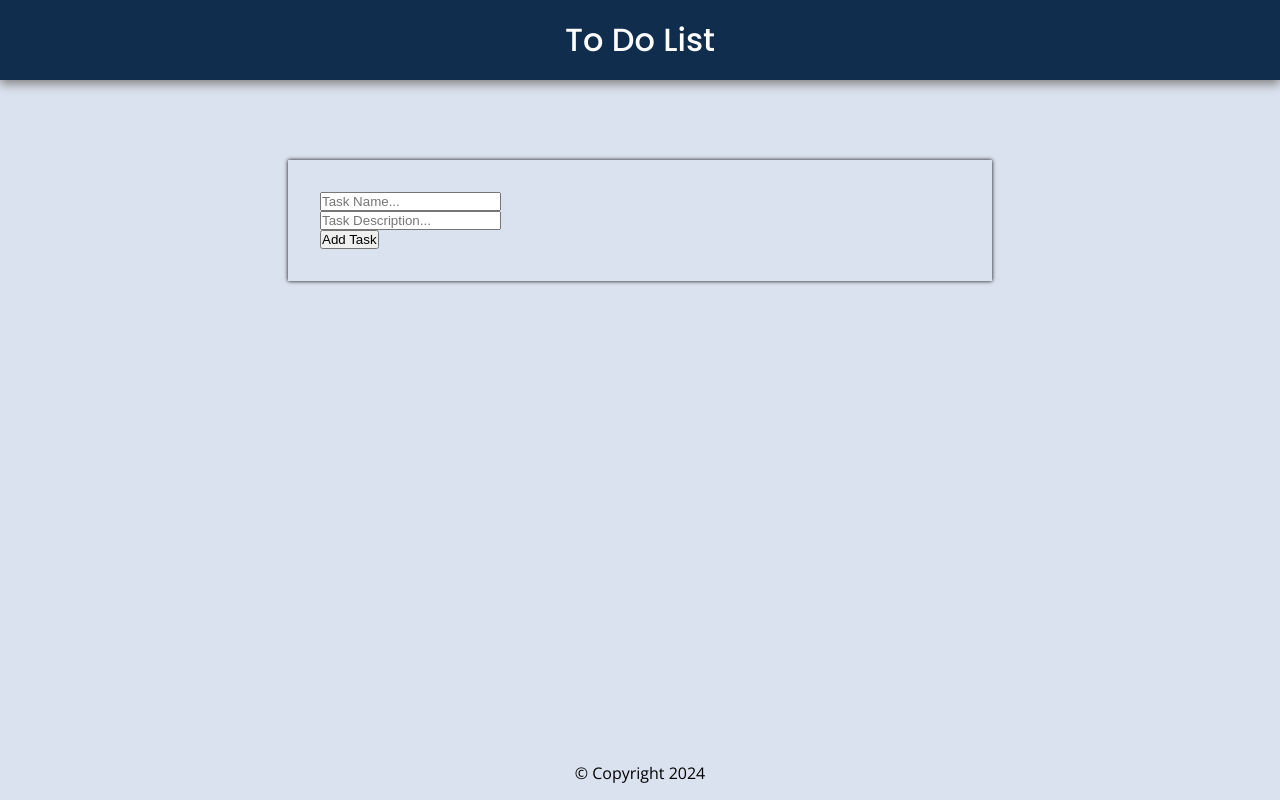
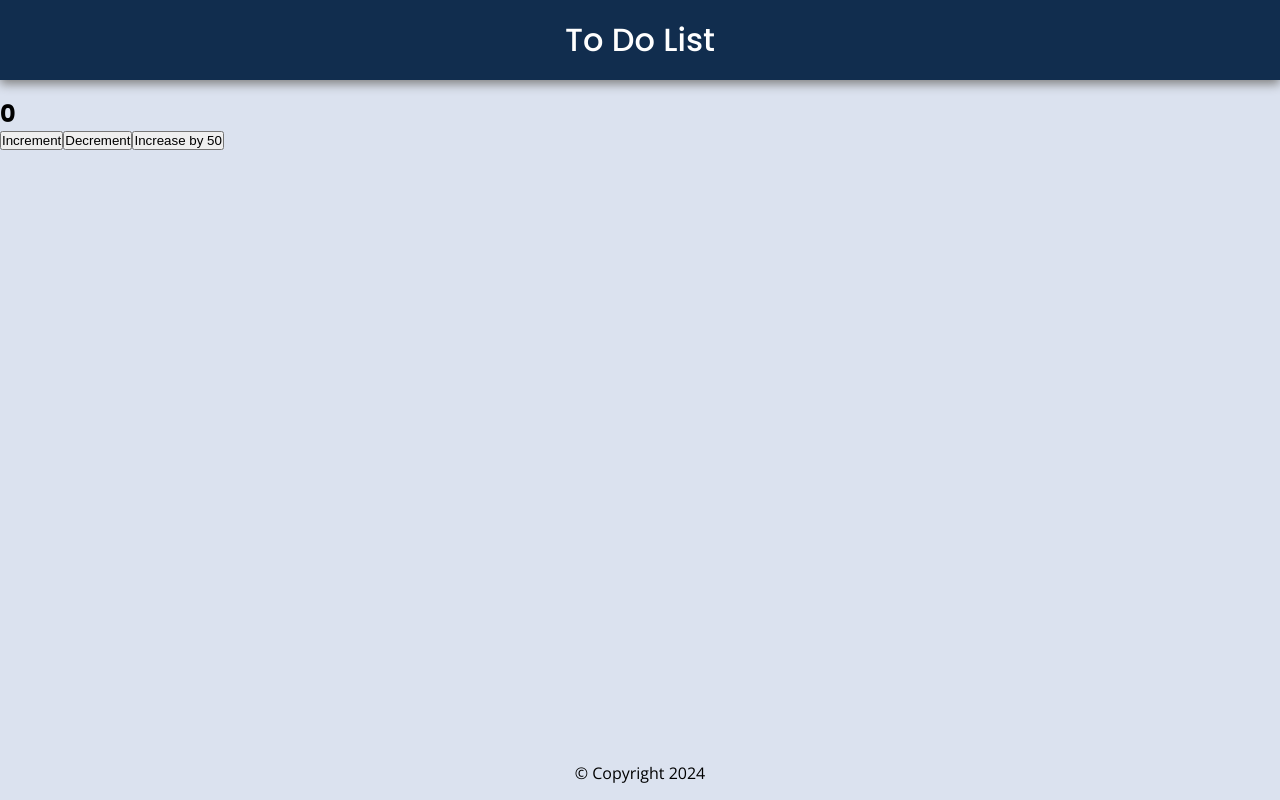
Before and after one commit to rohnshrma/mern-tdl-front, a React (Create React App) app: page / in a window 1280 px wide. Built offline with nearby package versions, Linux system fonts and the light colour scheme.

Commit message:
useReducer

```diff
--- a/src/App.js
+++ b/src/App.js
@@ -58,11 +58,11 @@ const App = () => {
       {/* Rendering the Header component at the top of the App */}
       <Header />
 
-      {/* <Counter /> */}
+      <Counter />
       {/* Rendering the CreateArea component, which allows users to create new tasks.
           Passing the 'addTaskHandler' function as a prop named 'onAdd' so that
           CreateArea can use it to add new tasks to the task list */}
-      <CreateArea onAdd={addTaskHandler} />
+      {/* <CreateArea onAdd={addTaskHandler} /> */}
 
       {/* Rendering the Tasks component, which displays the list of tasks.
           Passing the current 'allTasks' state as a prop named 'tasks' for display
--- a/src/Components/Counter.js
+++ b/src/Components/Counter.js
@@ -1,47 +1,60 @@
-import { useState } from "react";
-// Importing the useState hook from React.
-// useState is a function that lets us add state to a functional component.
+import { type } from "@testing-library/user-event/dist/type";
+import { useReducer, useState } from "react";
+
+const initialState = {
+  count: 0,
+};
+
+const countReducer = (currentState, action) => {
+  // console.log("reducer re-running", "State =>", currentState, "Action =>", action);
+
+  if (action.type === "INCREMENT") {
+    return {
+      count: currentState.count + 1,
+    };
+  }
+
+  if (action.type === "DECREMENT") {
+    return {
+      count: currentState.count - 1,
+    };
+  }
+
+  if (action.type === "INCREASE") {
+    return {
+      count: currentState.count + action.payload,
+    };
+  }
+
+  return initialState;
+};
 
 const Counter = () => {
-  // Defining a functional component called Counter.
-  console.log("Counter Running");
-  // Logs "Counter Running" to the console each time this component re-renders.
-
-  var [countData, setCountData] = useState({
-    count: 0,
-  });
-  // Using the useState hook to declare a state variable named 'count' and a function 'setCount' to update it.
-  // The initial value of 'count' is set to 0.
+  const [state, dispatch] = useReducer(countReducer, initialState);
 
   const handleClick = () => {
-    // Defining a function named handleClick to handle button clicks.
-    // setCountData((prevCountData) => {
-    //   console.log(prevCountData.count);
-    //   return {
-    //     // count: prevCountData.count + 1,
-    //     count: countData.count + 1,
-    //   };
-    // });
-
-    // setCountData({ count: countData.count + 1 });
-
-    // Updating the 'count'state by incrementing it by 1 using the 'setCount' function.
-    // The use of `count += 1` in setCount is unconventional and not recommended; `setCount(count + 1)` is preferred.
-    console.log(countData);
-    // Logs the updated count to the console.
+    dispatch({ type: "INCREMENT" });
   };
 
+  const handleDecrementClick = () => {
+    dispatch({ type: "DECREMENT" });
+  };
+
+  const handleIncreaseClick = () => {
+    dispatch({ type: "INCREASE", payload: 50 });
+  };
   return (
     // Returning the JSX structure to render on the screen.
     <div className="counter">
       {/* A div element with a class name of 'counter' */}
-      <h2>{countData.count}</h2>
+      <h2>{state.count}</h2>
       {/* Displaying the current value of 'count' inside an h2 element */}
       <button onClick={handleClick}>Increment</button>
+      <button onClick={handleDecrementClick}>Decrement</button>
+      <button onClick={handleIncreaseClick}>Increase by 50</button>
       {/* A button that, when clicked, triggers the handleClick function to increment 'count' */}
     </div>
   );
 };
 
 export default Counter;
-// Exporting the Counter component so it can be imported and used in other parts of the application.
```
